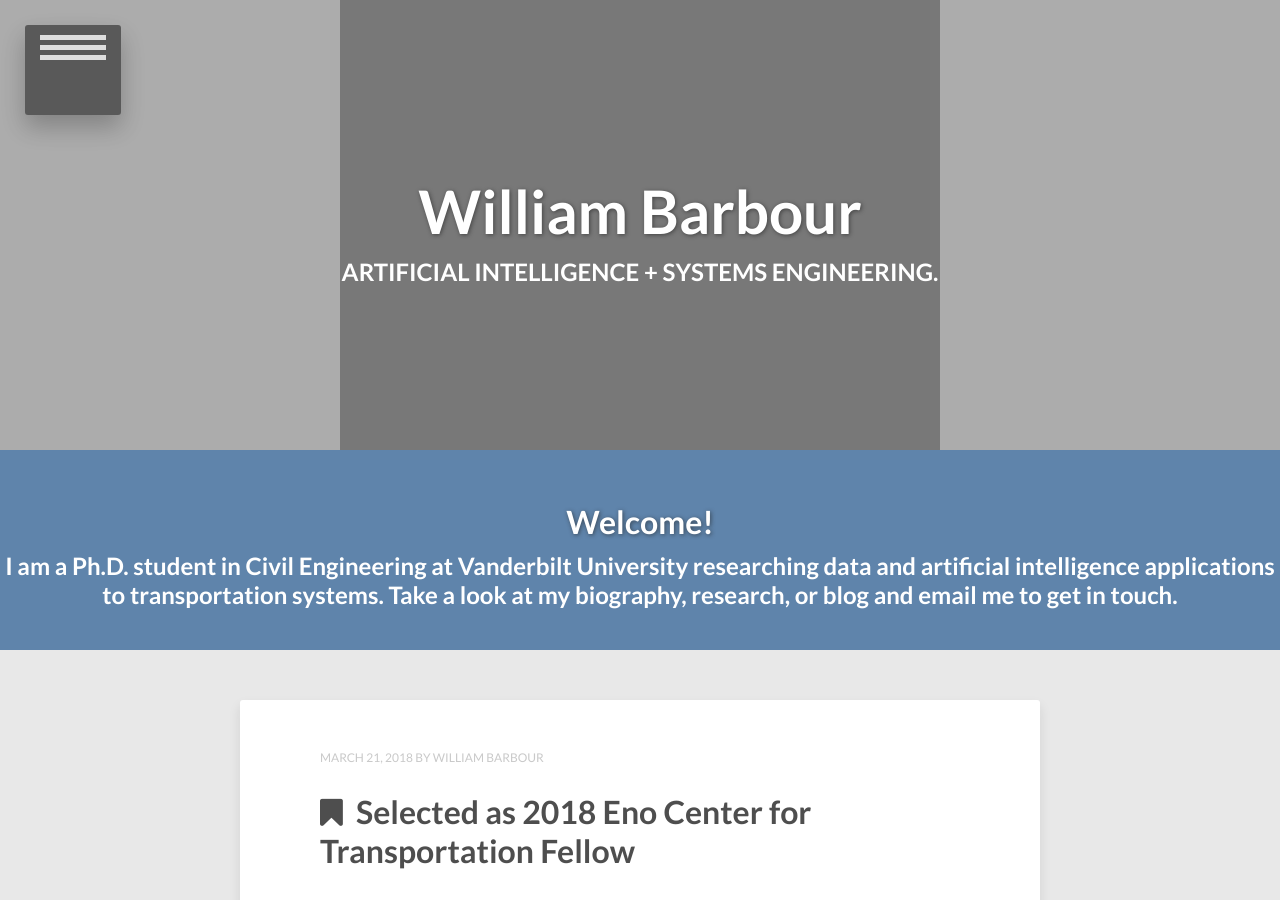
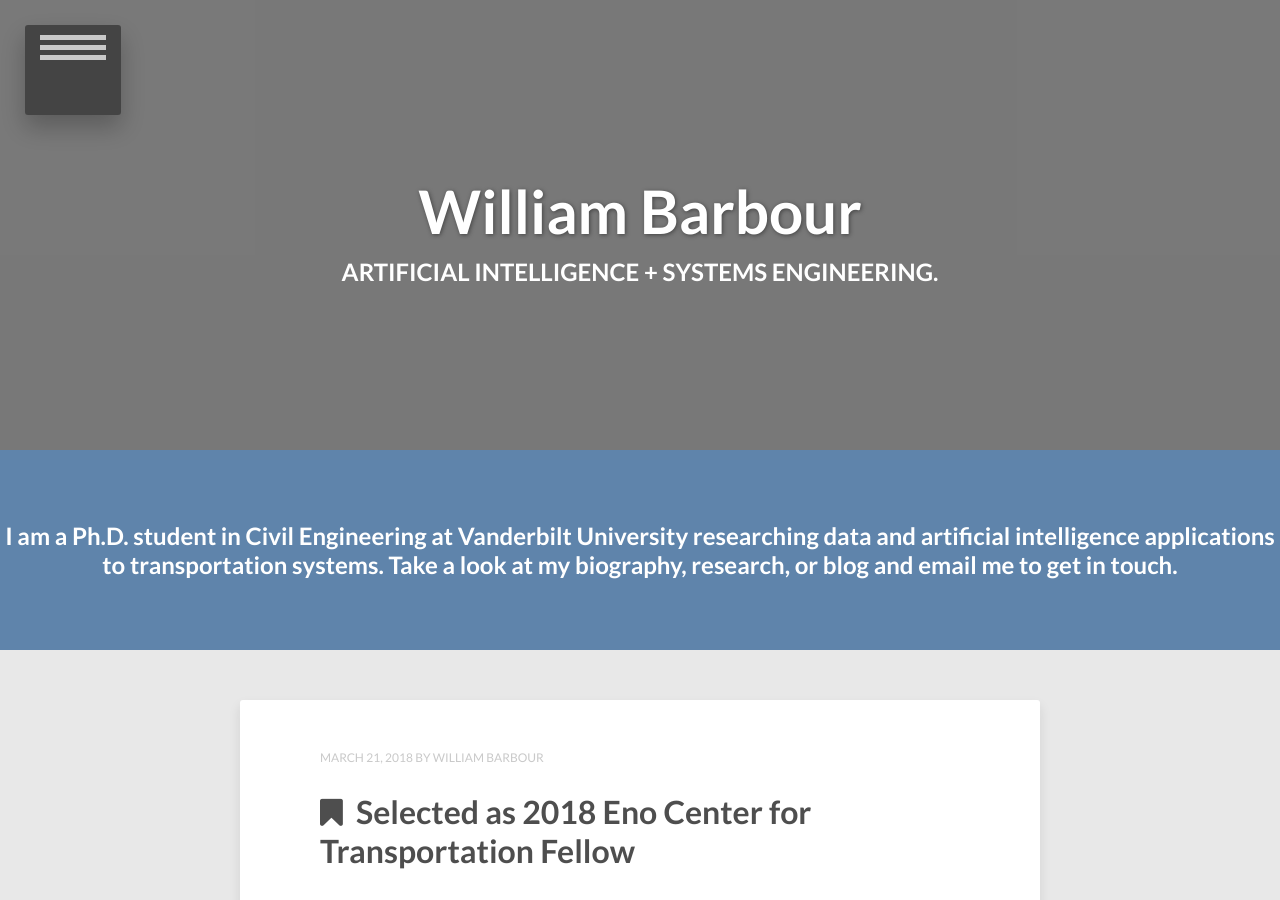
Before and after one commit to barbourww/barbourww.github.io, a Jekyll site: the page built from index.html, in a window 1280 px wide and 900 px high. Built offline with Jekyll 4.4.1, drawn with Linux system fonts in a browser that asks for light colours; nearby versions of some CDN libraries; the list of posts is cut into pages by our own code; comment, search, counter and statistics services are not loaded.

Commit message:
Applied image fix to all images, along with minimum width
Minimum width might be dependent on image size

```diff
--- a/_layouts/page.html
+++ b/_layouts/page.html
@@ -16,7 +16,7 @@
 <div class="entry-header">
   {% if page.image.credit %}<div class="image-credit">Image source: <a href="{{ page.image.creditlink }}">{{ page.image.credit }}</a></div><!-- /.image-credit -->{% endif %}
   <div class="entry-image">
-    <img src="{{ site.url }}/images/{{ page.image.feature }}" alt="{{ page.title }}" style="width: 100%; height: auto;">
+    <img src="{{ site.url }}/images/{{ page.image.feature }}" alt="{{ page.title }}" style="width: 100%; height: auto; min-width: 768px;">
   </div><!-- /.entry-image -->
 </div><!-- /.entry-header -->
 {% endif %}
--- a/_layouts/post-index-home.html
+++ b/_layouts/post-index-home.html
@@ -16,7 +16,7 @@
   {% if page.image.credit %}<div class="image-credit">Image source: <a href="{{ page.image.creditlink }}">{{ page.image.credit }}</a></div><!-- /.image-credit -->{% endif %}
   {% if page.image.feature %}
     <div class="entry-image">
-      <img src="{{ site.url }}/images/{{ page.image.feature }}" alt="{{ page.title }}">
+      <img src="{{ site.url }}/images/{{ page.image.feature }}" alt="{{ page.title }}" style="width: 100%; height: auto; min-width: 768px;">
     </div><!-- /.entry-image -->
   {% endif %}
   <div class="header-title">
@@ -35,8 +35,8 @@
     </div><!-- /.secondary-image -->
   {% endif %}
   <div class="secondary-title">
-    <div class="secondary-title-wrap">
-      <h1>{{ page.sectitle }}</h1>
+    <div class="secondary-title-wrap" style="padding-left: 5px; padding-right: 5px;">
+<!--      <h1>{{ page.sectitle }}</h1>-->
       <h2>{{ page.secdescription }}</h2>
     </div><!-- /.secondary-title-wrap -->
   </div><!-- /.secondary-title -->
--- a/_layouts/post-index.html
+++ b/_layouts/post-index.html
@@ -16,7 +16,7 @@
   {% if page.image.credit %}<div class="image-credit">Image source: <a href="{{ page.image.creditlink }}">{{ page.image.credit }}</a></div><!-- /.image-credit -->{% endif %}
   {% if page.image.feature %}
     <div class="entry-image">
-      <img src="{{ site.url }}/images/{{ page.image.feature }}" alt="{{ page.title }}">
+      <img src="{{ site.url }}/images/{{ page.image.feature }}" alt="{{ page.title }}" style="width: 100%; height: auto; min-width: 768px;">
     </div><!-- /.entry-image -->
   {% endif %}
   <div class="header-title">
```
